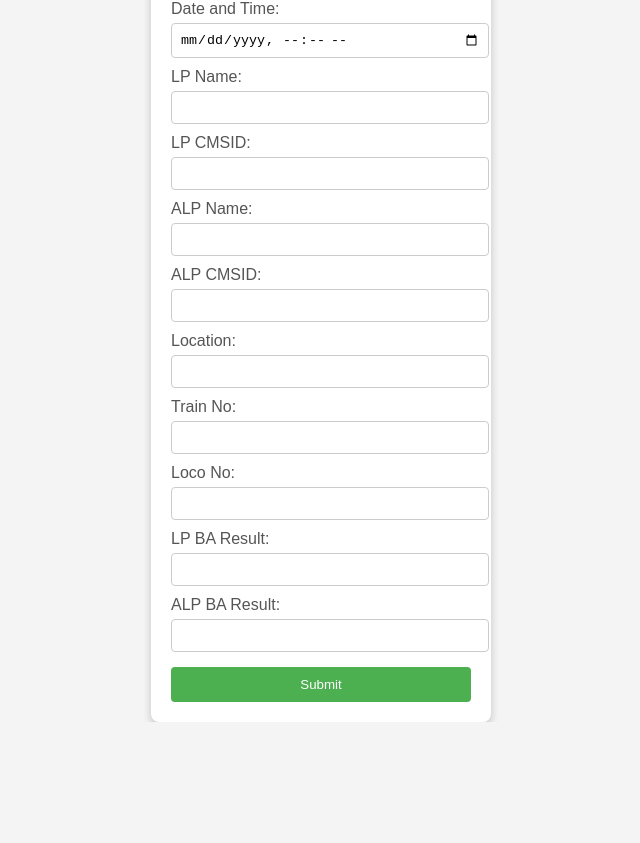
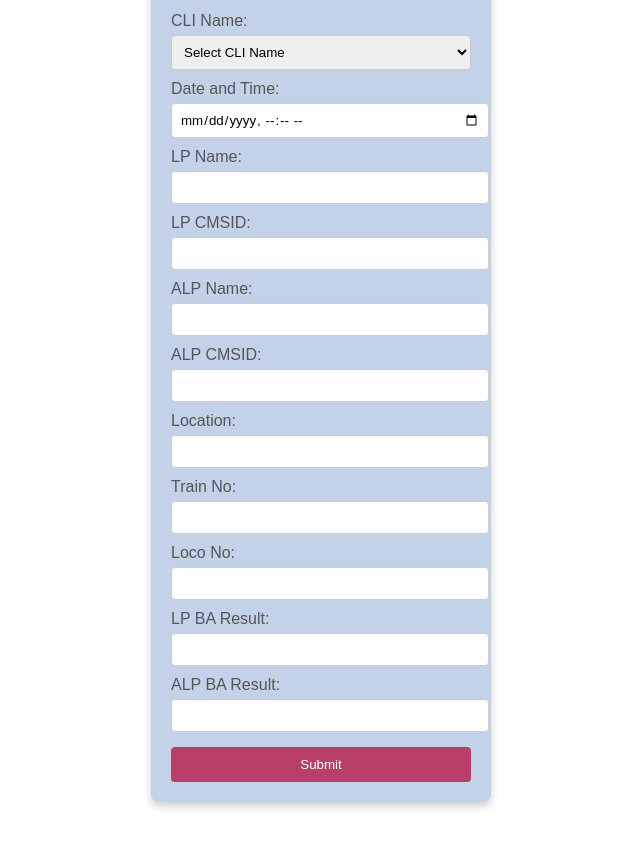
Before and after one commit to Crewtlc/bacheck, a plain HTML site: page index.html in a window 1280 px wide. Shown: the part 117-960 px from the top of the page, without its empty margins (319-959 px from the left). Before the commit the page ends 839 px from the top, so only its background shows below. Drawn offline with Linux system fonts and the light colour scheme.

Commit message:
Update bastyles.css

```diff
--- a/bastyles.css
+++ b/bastyles.css
@@ -1,15 +1,15 @@
 body {
-  font-family: Arial, sans-serif;
-  background-color: #f4f4f4;
+  font-family: montserrat, sans-serif;
+  background-color: white;
   display: flex;
   justify-content: center;
   align-items: center;
-  height: 100vh;
+  height: 120vh;
   margin: 0;
 }
 
 .form-container {
-  background-color: #ffffff;
+  background-color: #c3d2e8;
   padding: 20px;
   border-radius: 8px;
   box-shadow: 0 4px 8px rgba(0, 0, 0, 0.2);
@@ -17,6 +17,7 @@ body {
 }
 
 h2 {
+  font-family: montserrat, sans-serif;
   text-align: center;
   color: #333;
 }
@@ -30,6 +31,7 @@ label {
 input[type="text"],
 input[type="datetime-local"],
 select {
+  font-family: montserrat, sans-serif;
   width: 100%;
   padding: 8px;
   margin-top: 5px;
@@ -38,10 +40,11 @@ select {
 }
 
 button {
+  font-family: montserrat, sans-serif;
   width: 100%;
   padding: 10px;
   margin-top: 15px;
-  background-color: #4CAF50;
+  background-color: #b83f67;
   color: #fff;
   border: none;
   border-radius: 4px;
@@ -49,5 +52,5 @@ button {
 }
 
 button:hover {
-  background-color: #45a049;
+  background-color: #f4898b;
 }
```
